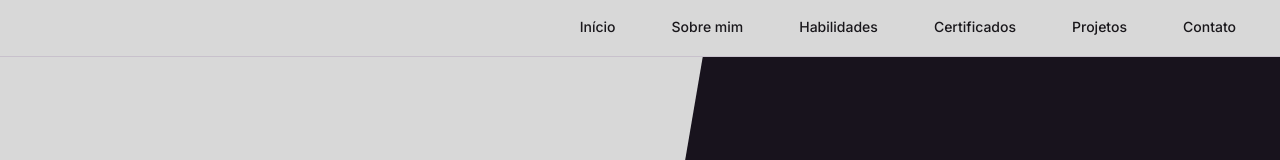
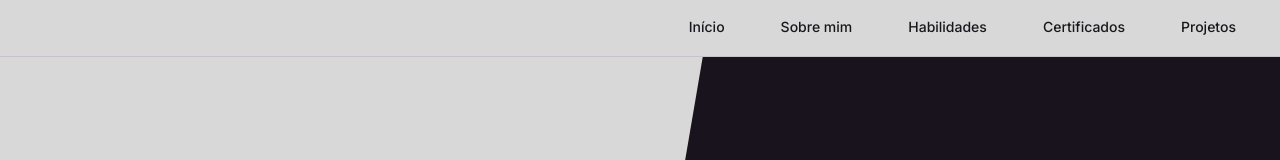
Before and after one commit to KetlenMiranda/ketlenmiranda.github.io, a React (Vite) app: page / in a window 1280 px wide. Shown: the top 160 px of the page. Built offline with nearby package versions, Linux system fonts and the light colour scheme.

Commit message:
Remover link de contato do header

```diff
--- a/src/data/navigationLinks.ts
+++ b/src/data/navigationLinks.ts
@@ -31,10 +31,5 @@ export const linksNavegacao: LinkNavegacao[] = [
     href: '#projetos',
     exibirNoRodape: true,
   },
-  {
-    texto: 'Contato',
-    href: '#contato',
-    destaque: true,
-    exibirNoRodape: false,
-  },
+
 ];
```
